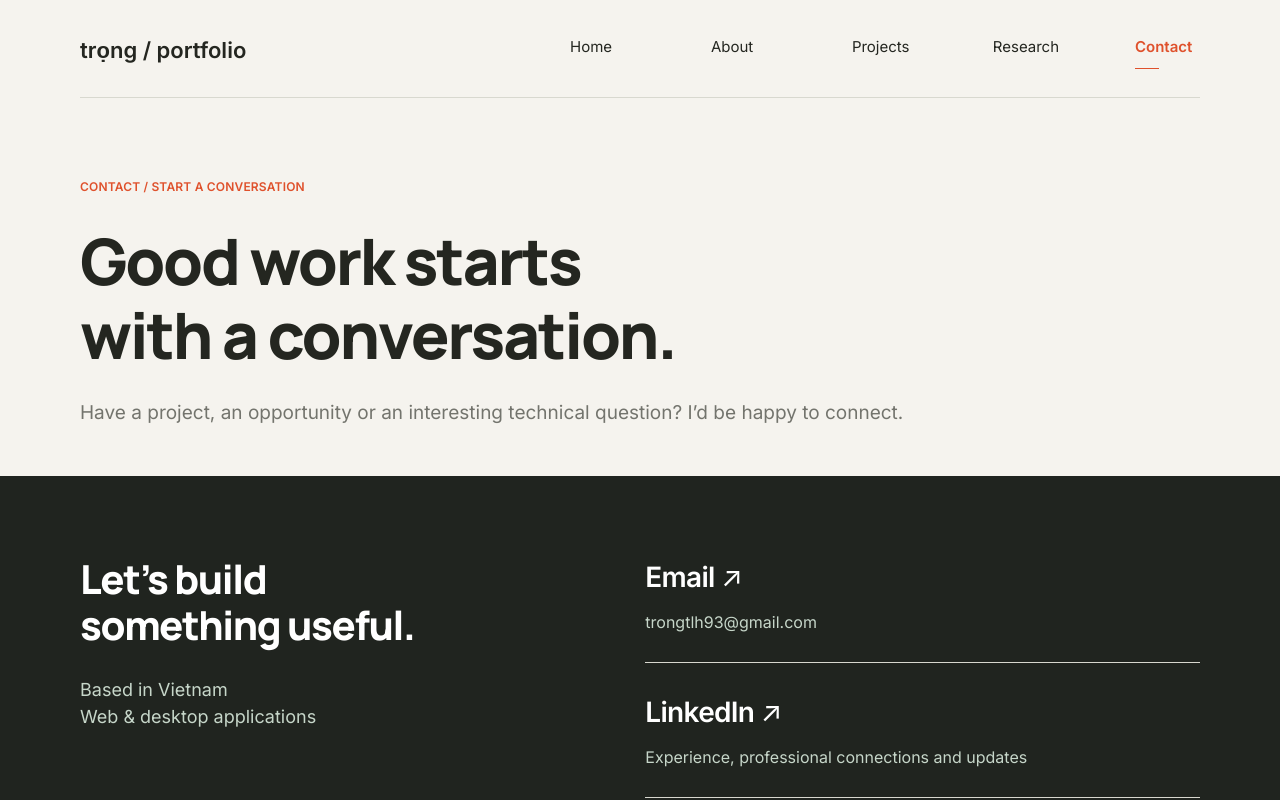
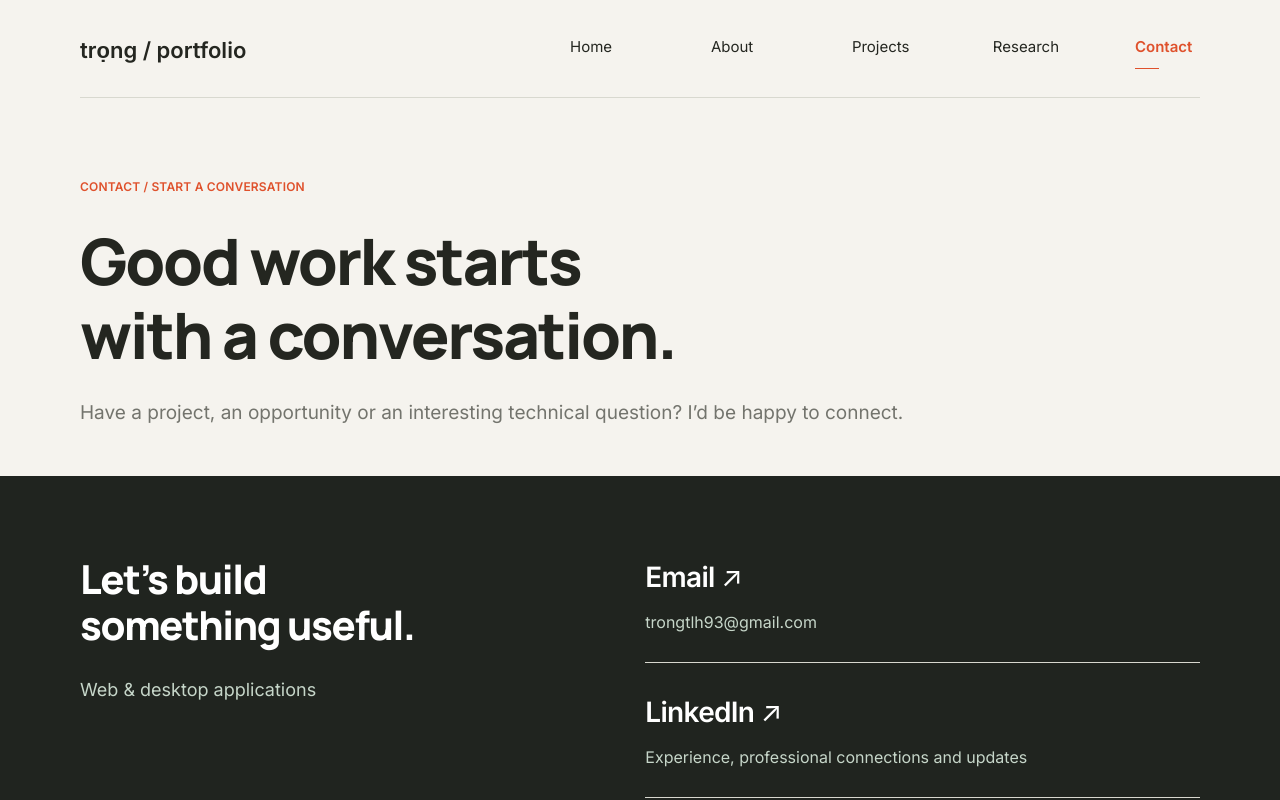
Before and after one commit to trongtlh/Trong.TruongPorfolio, a Vue app: page /contact in a window 1280 px wide. Shown: the top 800 px of the page. Built offline with nearby package versions, Linux system fonts and the light colour scheme; a web font is replaced by a local one.

Commit message:
Add branded Open Graph cover and remove location labels
Add a site-matched 1200x630 social preview and remove location/year labels from the portfolio.

```diff
--- a/index.html
+++ b/index.html
@@ -1 +1 @@
-<!doctype html><html lang="en"><head><meta charset="UTF-8"><meta name="viewport" content="width=device-width, initial-scale=1.0"><meta name="theme-color" content="#f5f3ee"><meta name="description" content="Trọng — web and desktop developer. Selected projects, experience and technical research."><link rel="icon" type="image/svg+xml" href="/favicon.svg"><title>Trọng — Portfolio</title></head><body><div id="app"></div><script type="module" src="/src/main.js"></script></body></html>
+<!doctype html><html lang="en"><head><meta charset="UTF-8"><meta name="viewport" content="width=device-width, initial-scale=1.0"><meta name="theme-color" content="#f5f3ee"><meta name="description" content="Trọng — web and desktop developer. Selected projects, experience and technical research."><meta property="og:title" content="Trọng — Portfolio"><meta property="og:description" content="Web and desktop developer. Projects, experience and technical research."><meta property="og:type" content="website"><meta property="og:url" content="https://porfolio.truonglehieutrong.workers.dev/"><meta property="og:image" content="https://porfolio.truonglehieutrong.workers.dev/og-cover.jpg"><meta property="og:image:width" content="1200"><meta property="og:image:height" content="630"><meta property="og:image:alt" content="Trọng. Web and desktop developer. Thoughtful interfaces. Useful software."><link rel="icon" type="image/svg+xml" href="/favicon.svg"><title>Trọng — Portfolio</title></head><body><div id="app"></div><script type="module" src="/src/main.js"></script></body></html>
--- a/src/components/ContactSection.vue
+++ b/src/components/ContactSection.vue
@@ -15,5 +15,5 @@ const channels = computed(() => [
 </script>
 <template>
 <div v-if="home" class="container home-section-heading" id="contact"><div class="section-heading"><h2>Let’s connect</h2><RouterLink class="text-link" to="/contact">Explore contact ↗</RouterLink></div></div>
-<section class="section dark-band"><div class="container about-grid"><div><h2>Let’s build<br>something useful.</h2><p class="muted">Based in {{ profile.location }}<br>Web & desktop applications</p></div><div class="contact-channels"><div v-for="channel in channels" :key="channel.name" class="contact-channel"><a v-if="channel.href" :href="channel.href" :target="channel.name === 'Email' ? undefined : '_blank'" rel="noopener noreferrer"><h3>{{ channel.name }} ↗</h3></a><h3 v-else>{{ channel.name }}</h3><p class="muted">{{ channel.text }}</p><small v-if="!channel.href" class="muted">Link coming soon</small></div><button v-if="profile.email" class="button" @click="copyEmail">{{ copied ? 'Email copied ✓' : 'Copy email' }}</button><p role="status" v-if="copied">Email address copied.</p><p role="status" v-if="copyError">Copy unavailable. Select the email address above instead.</p></div></div></section>
+<section class="section dark-band"><div class="container about-grid"><div><h2>Let’s build<br>something useful.</h2><p class="muted">Web & desktop applications</p></div><div class="contact-channels"><div v-for="channel in channels" :key="channel.name" class="contact-channel"><a v-if="channel.href" :href="channel.href" :target="channel.name === 'Email' ? undefined : '_blank'" rel="noopener noreferrer"><h3>{{ channel.name }} ↗</h3></a><h3 v-else>{{ channel.name }}</h3><p class="muted">{{ channel.text }}</p><small v-if="!channel.href" class="muted">Link coming soon</small></div><button v-if="profile.email" class="button" @click="copyEmail">{{ copied ? 'Email copied ✓' : 'Copy email' }}</button><p role="status" v-if="copied">Email address copied.</p><p role="status" v-if="copyError">Copy unavailable. Select the email address above instead.</p></div></div></section>
 </template>
--- a/src/data/profile.js
+++ b/src/data/profile.js
@@ -1,6 +1,6 @@
 // Edit these values before publishing. Empty links are not rendered as broken links.
 export const profile = {
-  name: 'Trọng', role: 'Web & Desktop Developer', location: 'Vietnam',
+  name: 'Trọng', role: 'Web & Desktop Developer',
   email: 'trongtlh93@gmail.com',
   github: 'https://github.com/trongtlh',
   linkedin: 'https://www.linkedin.com/in/trongtlh/',
--- a/src/views/HomeView.vue
+++ b/src/views/HomeView.vue
@@ -6,7 +6,7 @@ import ProjectsSection from '../components/ProjectsSection.vue'
 import ResearchSection from '../components/ResearchSection.vue'
 import ContactSection from '../components/ContactSection.vue'
 </script>
-<template><section class="hero container"><div class="hero-meta eyebrow"><span>SOFTWARE DEVELOPER</span><span>BASED IN VIETNAM / PORTFOLIO {{ new Date().getFullYear() }}</span></div><div class="hero-grid"><div><p class="hello">Hello, I’m</p><h1>Trọng.</h1></div><div class="hero-description"><h2>Thoughtful interfaces.<br>Useful software.</h2><p>I bring ideas to life through web and desktop applications — with a focus on clarity, craft and how people work.</p><a class="button" href="#projects">Explore my work ↘</a></div></div><div class="hero-bottom"><p>Vue / Electron / Technical research</p><SocialLinks /></div></section>
+<template><section class="hero container"><div class="hero-meta eyebrow"><span>SOFTWARE DEVELOPER</span></div><div class="hero-grid"><div><p class="hello">Hello, I’m</p><h1>Trọng.</h1></div><div class="hero-description"><h2>Thoughtful interfaces.<br>Useful software.</h2><p>I bring ideas to life through web and desktop applications — with a focus on clarity, craft and how people work.</p><a class="button" href="#projects">Explore my work ↘</a></div></div><div class="hero-bottom"><p>Vue / Electron / Technical research</p><SocialLinks /></div></section>
 <section class="soft-band section"><div class="container summary-grid"><h2>The person<br>behind the work.</h2><div><p class="lead">A software engineering graduate, building web and desktop experiences and learning through real product challenges.</p><p class="muted">My work spans Vue interfaces, connected workspaces and technical data visualization. I also research the choices behind the code.</p><RouterLink class="button" to="/about">More about me ↗</RouterLink></div></div></section>
 <ProjectsSection home />
 <AboutBand />
```
Also changed, not shown: public/og-cover.jpg (added).
